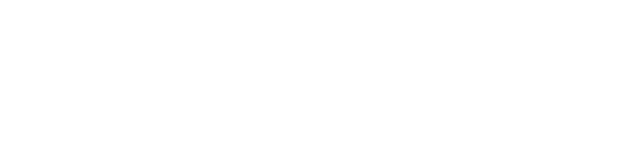
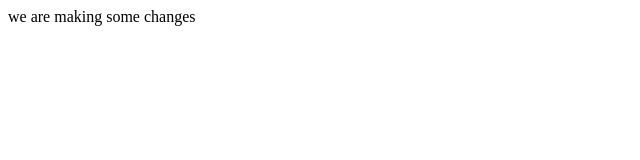
Before and after one commit to Aloobhajaa/remoterepo, a plain HTML site: page index.html in a window 1280 px wide. Shown: the whole page, without its empty margins (0-640 px from the left). Drawn offline with Linux system fonts and the light colour scheme.

Commit message:
first main

```diff
--- a/index.html
+++ b/index.html
@@ -6,6 +6,8 @@
     <title>localRepo</title>
 </head>
 <body>
-
+    <div>
+        we are making some changes
+    </div>
 </body>
 </html>
```
